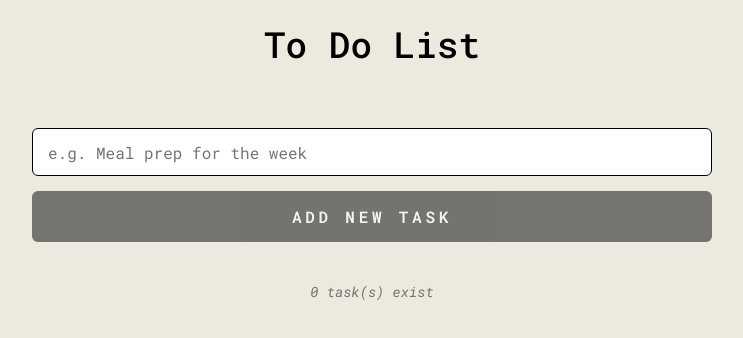
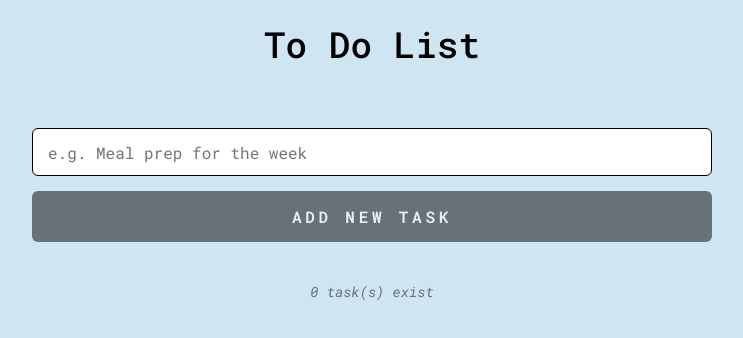
Before and after one commit to alexismgjackson-github/todolist, a React (Vite) app: page / in a window 1280 px wide. Shown: the top 338 px of the page, without its empty margins (268-1011 px from the left). Built offline with nearby package versions, Linux system fonts and the light colour scheme.

Commit message:
background color change

```diff
--- a/index.css
+++ b/index.css
@@ -1,7 +1,7 @@
 :root {
   --font-primary: "Roboto Mono", serif;
   --color-extralight: #fff;
-  --color-light: #ece9df;
+  --color-light: #cfe5f2;
   --color-bold: #000;
 }
 
```
